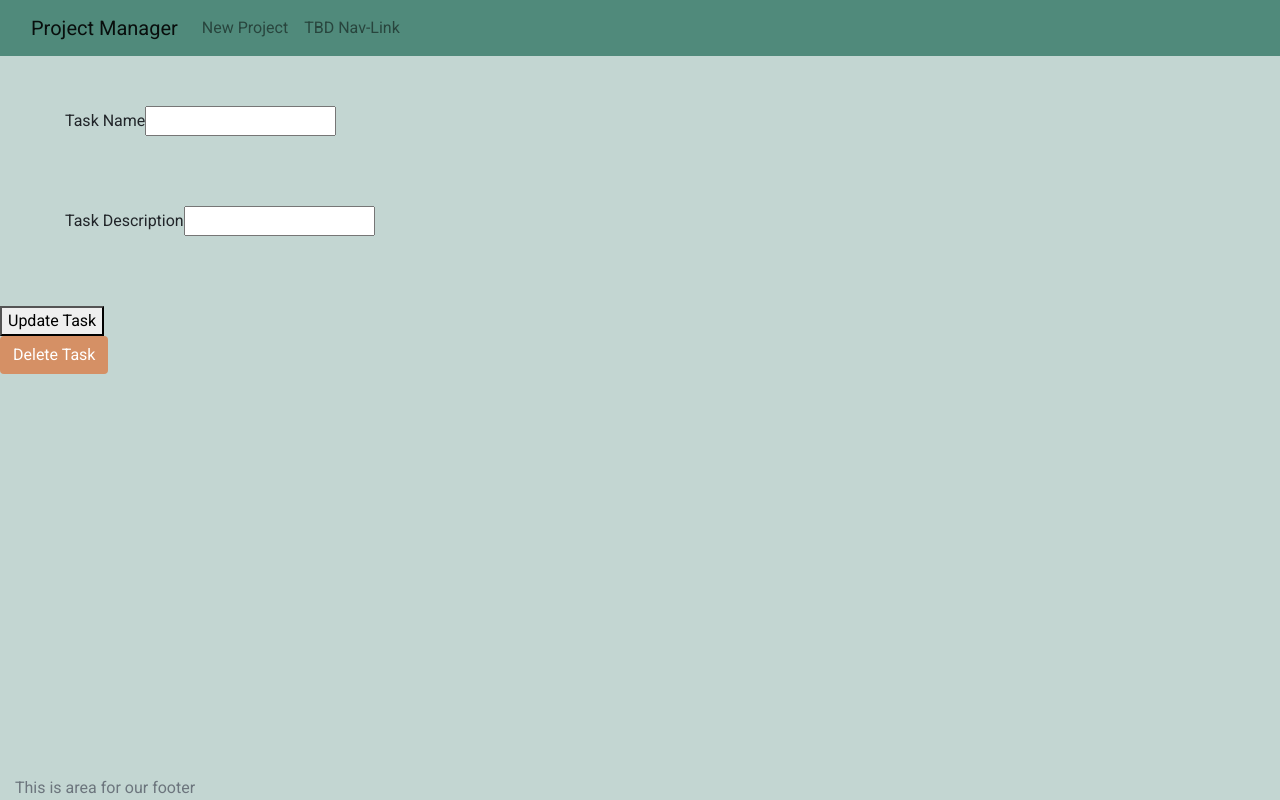
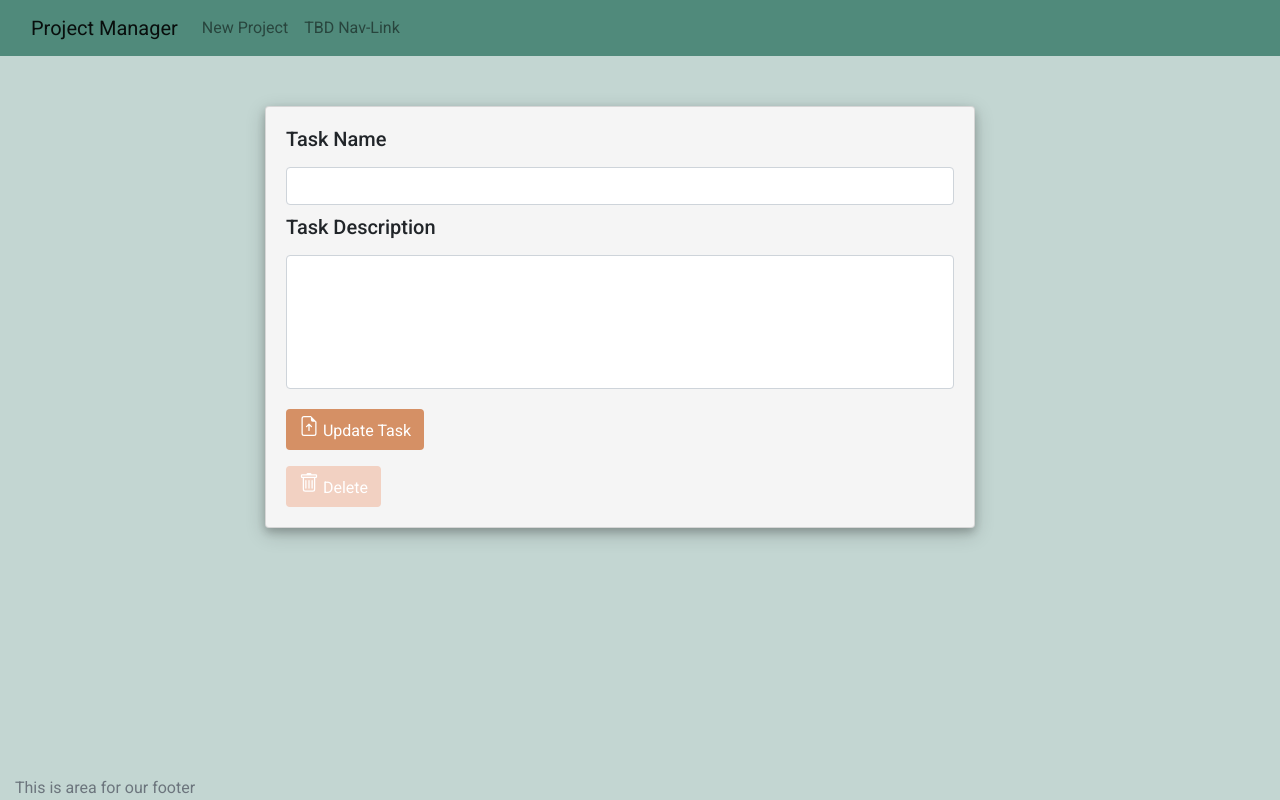
Before and after one commit to bethel-school-of-technology/team-operation-graduation-frontend, an Angular app in the folder PathAngularClient/: page /1/edit in a window 1280 px wide. Built offline with nearby package versions, Linux system fonts and the light colour scheme; no server answers.

Commit message:
so much editing I think i touched every page XD

```diff
--- a/PathAngularClient/src/app/workspace/task/create-task/create-task.component.css
+++ b/PathAngularClient/src/app/workspace/task/create-task/create-task.component.css
@@ -1,3 +1,8 @@
+.heading{
+
+    justify-content: center;
+    margin-top: 20px;
+}
 #editing{
     margin: 20px;
 }
--- a/PathAngularClient/src/app/workspace/task/create-task/create-task.component.html
+++ b/PathAngularClient/src/app/workspace/task/create-task/create-task.component.html
@@ -25,13 +25,10 @@
                                       class="form-control" [(ngModel)]="newTask.description">
                                   </textarea>
                               </div>
-                              <button class="btn" type="submit"><svg xmlns="http://www.w3.org/2000/svg" width="20" height="20"
-                                      fill="currentColor" class="bi bi-file-earmark-arrow-up" viewBox="0 0 16 16">
-                                      <path
-                                          d="M8.5 11.5a.5.5 0 0 1-1 0V7.707L6.354 8.854a.5.5 0 1 1-.708-.708l2-2a.5.5 0 0 1 .708 0l2 2a.5.5 0 0 1-.708.708L8.5 7.707V11.5z" />
-                                      <path
-                                          d="M14 14V4.5L9.5 0H4a2 2 0 0 0-2 2v12a2 2 0 0 0 2 2h8a2 2 0 0 0 2-2zM9.5 3A1.5 1.5 0 0 0 11 4.5h2V14a1 1 0 0 1-1 1H4a1 1 0 0 1-1-1V2a1 1 0 0 1 1-1h5.5v2z" />
-                                  </svg> Create Task</button>
+                              <button class="btn" type="submit"><svg xmlns="http://www.w3.org/2000/svg" width="18" height="20" fill="currentColor" class="bi bi-file-plus" viewBox="0 0 16 16">
+                                <path d="M8.5 6a.5.5 0 0 0-1 0v1.5H6a.5.5 0 0 0 0 1h1.5V10a.5.5 0 0 0 1 0V8.5H10a.5.5 0 0 0 0-1H8.5V6z"/>
+                                <path d="M2 2a2 2 0 0 1 2-2h8a2 2 0 0 1 2 2v12a2 2 0 0 1-2 2H4a2 2 0 0 1-2-2V2zm10-1H4a1 1 0 0 0-1 1v12a1 1 0 0 0 1 1h8a1 1 0 0 0 1-1V2a1 1 0 0 0-1-1z"/>
+                              </svg> Create Task</button>
                           </form>
                       </div>
                   </div>
--- a/PathAngularClient/src/app/workspace/task/edit-task/edit-task.component.css
+++ b/PathAngularClient/src/app/workspace/task/edit-task/edit-task.component.css
@@ -0,0 +1,23 @@
+#deleteTask{
+    background-color:#F2D1C2;
+    margin-right: 20px;
+
+}
+#updateTask{
+    margin-top: 20px;
+}
+.container {
+    display: flex;
+    justify-content: center;
+    height:fit-content;
+}
+#formCard{
+    background-color: #F5F5F5;
+    box-shadow: 10 px 10px;
+}
+#taskDescriptionDiv{
+    padding-top: 10px;
+}
+div.card {
+    box-shadow: 0 4px 8px 0 rgba(0, 0, 0, 0.2), 0 6px 20px 0 rgba(0, 0, 0, 0.19);
+  }
--- a/PathAngularClient/src/app/workspace/task/edit-task/edit-task.component.html
+++ b/PathAngularClient/src/app/workspace/task/edit-task/edit-task.component.html
@@ -1,13 +1,46 @@
-<form form="ngForm" (ngSubmit)="onSubmit()">
-    <div class="container">
-        <label>Task Name</label>
-        <input type="text" name="name" [(ngModel)]="currentTask.name">
+<div class="container">
+    <div class="col-sm-8 ">
+        <div class="card " id="formCard">
+            <div class="card-body">
+                <div class="card-text">
+                    <div class="form">
+                        <div class="form-group">
+                            <form form="ngForm" (ngSubmit)="onSubmit()">
+                                <div id="taskNameDiv">
+                                    <label>
+                                        <h5>Task Name</h5>
+                                    </label>
+                                    <input type="text" name="name" class="form-control"
+                                        [(ngModel)]="currentTask.name">
+                                </div>
+                                <div id="taskDescriptionDiv">
+                                    <label>
+                                        <h5>Task Description</h5>
+                                    </label>
+                                    <textarea rows="5" style="resize: none;" type="text" name="description"
+                                        class="form-control" [(ngModel)]="currentTask.description">
+                                    </textarea>
+                                </div>
+                                <button class="btn" id="updateTask" type="submit"><svg xmlns="http://www.w3.org/2000/svg" width="20" height="20"
+                                        fill="currentColor" class="bi bi-file-earmark-arrow-up" viewBox="0 0 16 16">
+                                        <path
+                                            d="M8.5 11.5a.5.5 0 0 1-1 0V7.707L6.354 8.854a.5.5 0 1 1-.708-.708l2-2a.5.5 0 0 1 .708 0l2 2a.5.5 0 0 1-.708.708L8.5 7.707V11.5z" />
+                                        <path
+                                            d="M14 14V4.5L9.5 0H4a2 2 0 0 0-2 2v12a2 2 0 0 0 2 2h8a2 2 0 0 0 2-2zM9.5 3A1.5 1.5 0 0 0 11 4.5h2V14a1 1 0 0 1-1 1H4a1 1 0 0 1-1-1V2a1 1 0 0 1 1-1h5.5v2z" />
+                                    </svg> Update Task</button>
+                            </form>
+                        </div>
+                    </div>
+                </div>
+                <button class="btn" id="deleteTask" (click)="deleteTask()"> <svg
+                        xmlns="http://www.w3.org/2000/svg" width="20" height="20" fill="currentColor"
+                        class="bi bi-trash" viewBox="0 0 16 16">
+                        <path
+                            d="M5.5 5.5A.5.5 0 0 1 6 6v6a.5.5 0 0 1-1 0V6a.5.5 0 0 1 .5-.5Zm2.5 0a.5.5 0 0 1 .5.5v6a.5.5 0 0 1-1 0V6a.5.5 0 0 1 .5-.5Zm3 .5a.5.5 0 0 0-1 0v6a.5.5 0 0 0 1 0V6Z" />
+                        <path
+                            d="M14.5 3a1 1 0 0 1-1 1H13v9a2 2 0 0 1-2 2H5a2 2 0 0 1-2-2V4h-.5a1 1 0 0 1-1-1V2a1 1 0 0 1 1-1H6a1 1 0 0 1 1-1h2a1 1 0 0 1 1 1h3.5a1 1 0 0 1 1 1v1ZM4.118 4 4 4.059V13a1 1 0 0 0 1 1h6a1 1 0 0 0 1-1V4.059L11.882 4H4.118ZM2.5 3h11V2h-11v1Z" />
+                    </svg> Delete</button>
+            </div>
+        </div>
     </div>
-    <div class="container">
-        <label>Task Description</label>
-        <input type="text" name="description" [(ngModel)]="currentTask.description">
-    </div>
-
-    <button class="center" type="submit">Update Task</button>
-</form>
-<button class="btn" (click)="deleteTask()">Delete Task</button>
+</div>
--- a/PathAngularClient/src/app/workspace/task/task-details/task-details.component.css
+++ b/PathAngularClient/src/app/workspace/task/task-details/task-details.component.css
@@ -0,0 +1,10 @@
+.container {
+    display: flex;
+    justify-content: center;
+    height:fit-content;
+}
+.card{
+display: flex;
+justify-content: center;
+
+}
--- a/PathAngularClient/src/app/workspace/task/task-details/task-details.component.html
+++ b/PathAngularClient/src/app/workspace/task/task-details/task-details.component.html
@@ -1,8 +1,18 @@
-<h1>{{currentTask.name}}</h1>
-<p>{{currentTask.description}}</p>
-<p>{{currentTask.completed}}</p>
+<div class="container">
+<div >
+    <div class="card">
+        <div class="card-header">
+            <h1>{{currentTask.name}}</h1>
+        </div>
+        <div class="card-body text-center">
+        <p>{{currentTask.description}}</p>
 
-<a class="btn" href="http://localhost:4200/workspace/{{currentTask.workspaceId}}/{{currentTask.id}}/edit">Edit Task</a>
-<div *ngIf="currentTask.completed == false">
-    <a class="btn" (click)="markAsComplete()">Complete Task</a>
+       <p> {{currentTask.completed}}</p>
+
+        <a class="btn" href="http://localhost:4200/workspace/{{currentTask.workspaceId}}/{{currentTask.id}}/edit">Edit Task</a>
+        <p></p>
+        <a *ngIf="currentTask.completed == false" class="btn" (click)="markAsComplete()">Complete Task</a>
+        </div>
+    </div>
+    </div>
 </div>
--- a/PathAngularClient/src/app/workspace/task/task-list/task-list.component.css
+++ b/PathAngularClient/src/app/workspace/task/task-list/task-list.component.css
@@ -1,3 +1,8 @@
+#heading{
+
+    justify-content: center;
+    margin-top: 20px;
+}
 .containter{
     display: inline-flex;
     flex-direction: row;
@@ -9,6 +14,7 @@
 }
 .card{
     display: inline-flex;
+    margin-right: 10px;
 }
 #completedTitle, #todoTitle{
     margin-left: 50px;
--- a/PathAngularClient/src/app/workspace/task/task-list/task-list.component.html
+++ b/PathAngularClient/src/app/workspace/task/task-list/task-list.component.html
@@ -1,4 +1,8 @@
-<header><h1>Task Board</h1> <h1><a class="btn" href="http://localhost:4200/workspace/{{id}}/create">New Task</a></h1></header>
+<header id="heading"><h1>Task Board</h1> <h1><a class="btn" href="http://localhost:4200/workspace/{{id}}/create"><svg xmlns="http://www.w3.org/2000/svg" width="16" height="16" fill="currentColor" class="bi bi-clipboard-plus" viewBox="0 0 16 16">
+    <path fill-rule="evenodd" d="M8 7a.5.5 0 0 1 .5.5V9H10a.5.5 0 0 1 0 1H8.5v1.5a.5.5 0 0 1-1 0V10H6a.5.5 0 0 1 0-1h1.5V7.5A.5.5 0 0 1 8 7z"/>
+    <path d="M4 1.5H3a2 2 0 0 0-2 2V14a2 2 0 0 0 2 2h10a2 2 0 0 0 2-2V3.5a2 2 0 0 0-2-2h-1v1h1a1 1 0 0 1 1 1V14a1 1 0 0 1-1 1H3a1 1 0 0 1-1-1V3.5a1 1 0 0 1 1-1h1v-1z"/>
+    <path d="M9.5 1a.5.5 0 0 1 .5.5v1a.5.5 0 0 1-.5.5h-3a.5.5 0 0 1-.5-.5v-1a.5.5 0 0 1 .5-.5h3zm-3-1A1.5 1.5 0 0 0 5 1.5v1A1.5 1.5 0 0 0 6.5 4h3A1.5 1.5 0 0 0 11 2.5v-1A1.5 1.5 0 0 0 9.5 0h-3z"/>
+  </svg> New Task</a></h1></header>
 
    <div id="todoTitle"><h3>To Do</h3></div>
 <div class="containter">
@@ -8,7 +12,9 @@
     <div class="card-body">
       <h5 class="card-title">{{task.name}}</h5>
       <p class="card-text"> {{task.description}}</p>
-      <a class="btn" href="http://localhost:4200/workspace/{{id}}/{{task.id}}/details">Task Details</a>
+      <a class="btn" href="http://localhost:4200/workspace/{{id}}/{{task.id}}/details"><svg xmlns="http://www.w3.org/2000/svg" width="16" height="16" fill="currentColor" class="bi bi-pen-fill" viewBox="0 0 16 16">
+        <path d="m13.498.795.149-.149a1.207 1.207 0 1 1 1.707 1.708l-.149.148a1.5 1.5 0 0 1-.059 2.059L4.854 14.854a.5.5 0 0 1-.233.131l-4 1a.5.5 0 0 1-.606-.606l1-4a.5.5 0 0 1 .131-.232l9.642-9.642a.5.5 0 0 0-.642.056L6.854 4.854a.5.5 0 1 1-.708-.708L9.44.854A1.5 1.5 0 0 1 11.5.796a1.5 1.5 0 0 1 1.998-.001z"/>
+      </svg> Details</a>
     </div>
   </div>
 </div>
--- a/PathAngularClient/src/app/workspace/workspace-list/workspace-list.component.css
+++ b/PathAngularClient/src/app/workspace/workspace-list/workspace-list.component.css
@@ -1,20 +1,7 @@
-.card-wrapper{
-    display: flex;
-    flex-wrap: wrap;
-    justify-content: flex-start;
-    margin: 25px;
-}
 
-.center {
-  margin: 0;
-  position: absolute;
-  top: 50%;
-  left: 50%;
-  -ms-transform: translate(-50%, -50%);
-  transform: translate(-50%, -50%);
-}
 .heading{
     margin: 0;
+    margin-top: 20px;
     position: absolute;
     left: 50%;
     -ms-transform: translate(-50%, -50%);
--- a/PathAngularClient/src/app/workspace/workspace-list/workspace-list.component.html
+++ b/PathAngularClient/src/app/workspace/workspace-list/workspace-list.component.html
@@ -1,4 +1,3 @@
-<body class="p-3 m-0 border-0 bd-example">
   <div class="container">
     <div class="heading">
       <h1>Project List</h1>
@@ -59,4 +58,3 @@
 
     </div>
   </div>
-</body>
```
